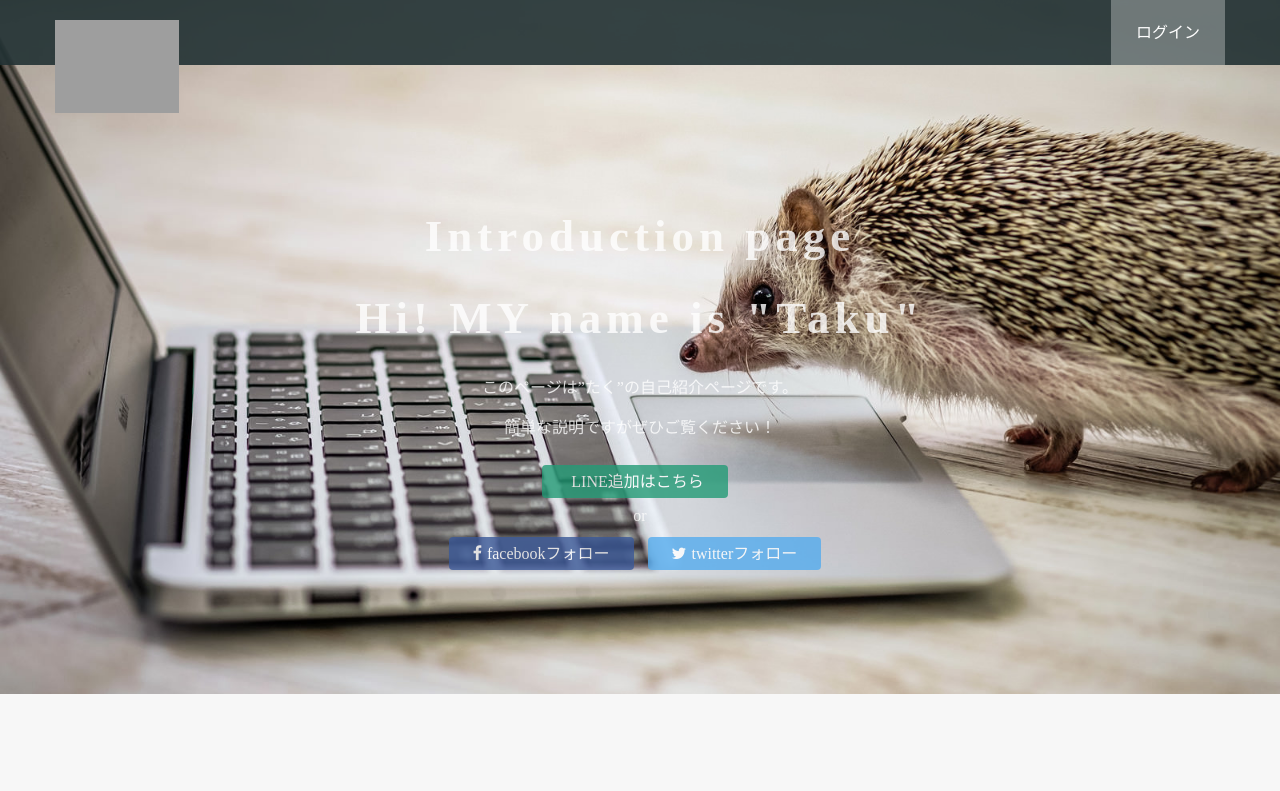
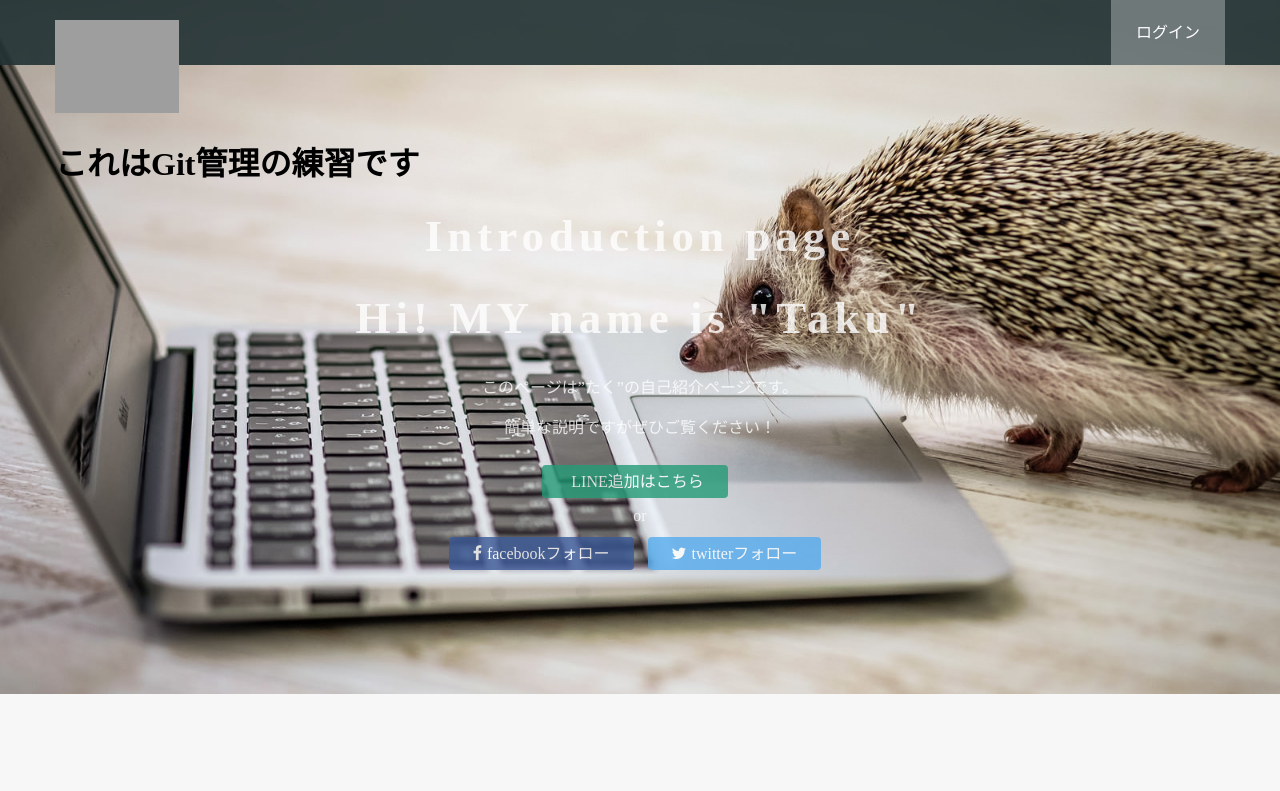
Before and after one commit to taku365/Progate_git, a plain HTML site: page index.html in a window 1280 px wide. Shown: the top 791 px of the page. Drawn offline with Linux system fonts and the light colour scheme; grey boxes are pictures that could not be loaded; some icons are missing.

Commit message:
Git管理の練習

```diff
--- a/index.html
+++ b/index.html
@@ -1,5 +1,6 @@
 <!DOCTYPE html>
 <html lang="en">
+
 <head>
   <meta charset="UTF-8">
   <meta name="viewport" content="width=device-width, initial-scale=1.0">
@@ -7,11 +8,13 @@
   <title>Document</title>
   <link rel="stylesheet" href="https://maxcdn.bootstrapcdn.com/font-awesome/4.3.0/css/font-awesome.min.css">
 </head>
+
 <body>
   <header>
     <div class="container">
       <div class="header-left">
         <img src="https://prog-8.com/images/html/advanced/main_logo.png" class="logo">
+        <h1>これはGit管理の練習です</h1>
       </div>
       <div class="header-right">
         <a href="#" class="login">ログイン</a>
@@ -92,4 +95,5 @@
     </div>
   </footer>
 </body>
+
 </html>
```
